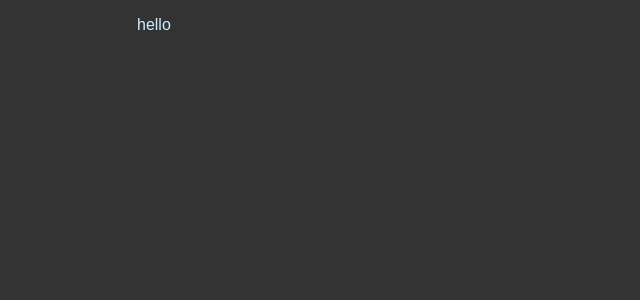
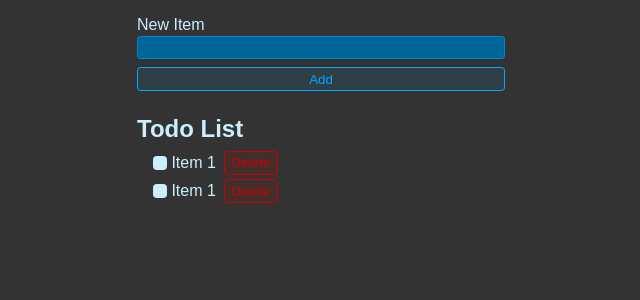
Before and after one commit to nasii05/react-todo, a React (Vite) app: page / in a window 1280 px wide. Shown: the top 300 px of the page, without its empty margins (319-959 px from the left). Built offline with nearby package versions, Linux system fonts and the light colour scheme.

Commit message:
Covered Basics of JSX 🔥

```diff
--- a/src/App.jsx
+++ b/src/App.jsx
@@ -1,5 +1,33 @@
-import './styles.css'
+import "./styles.css";
 
-export default function App(){
-  return "hello"
+export default function App() {
+  return (
+    <>
+      <form className="new-item-form">
+        <div className="form-row">
+          <label htmlFor="item">New Item</label>
+          <input type="text" id="item" />
+        </div>
+        <button className="btn">Add</button>
+      </form>
+      <h1 className="header">Todo List</h1>
+      <ul className="list">
+        <li>
+          <label>
+            <input type="checkbox" />
+            Item 1
+          </label>
+          <button className="btn btn-danger">Delete</button>
+        </li>
+
+        <li>
+          <label>
+            <input type="checkbox" />
+            Item 1
+          </label>
+          <button className="btn btn-danger">Delete</button>
+        </li>
+      </ul>
+    </>
+  );
 }
```
